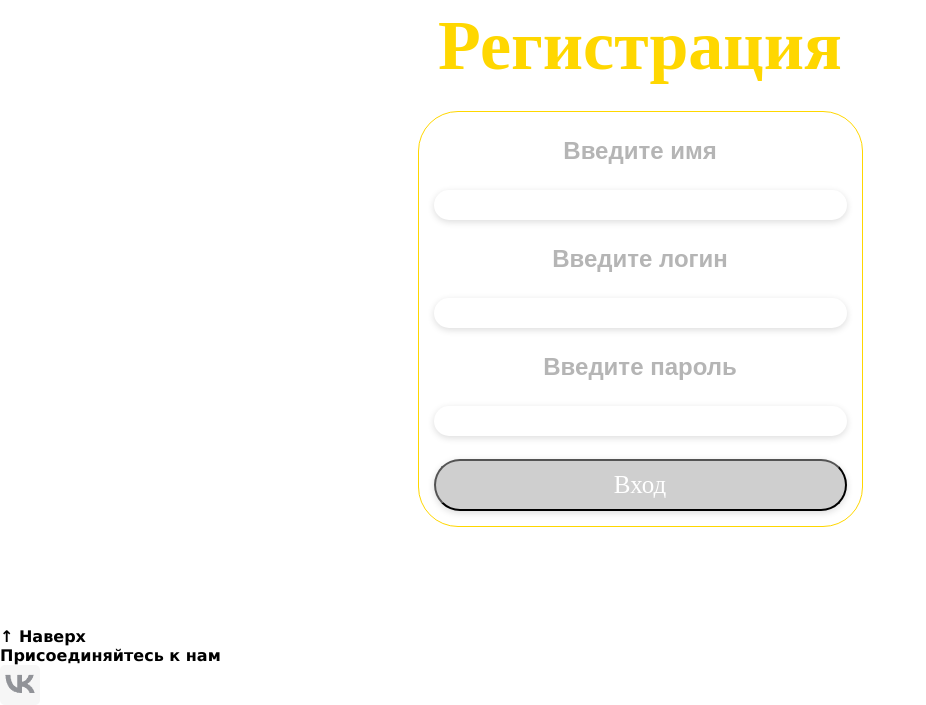
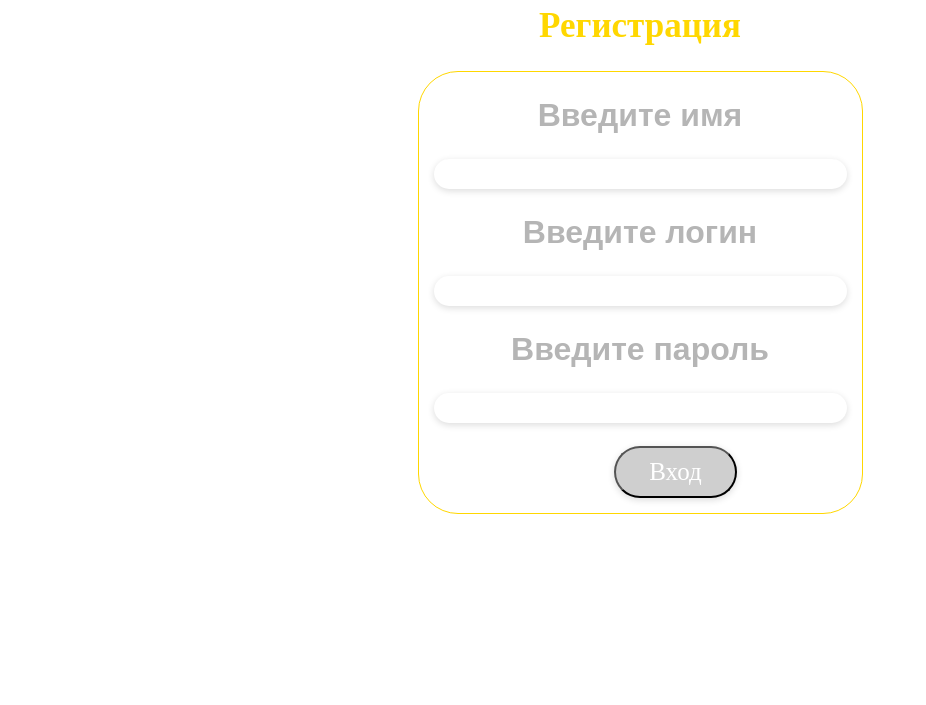
Before and after one commit to pashafen07/pashafen07.github.io, a plain HTML site: page pages/Authorization/index.html in a window 1280 px wide. Shown: the part 94-799 px from the top of the page, without its empty margins (0-926 px from the left). Drawn offline with nearby package versions, Linux system fonts and the light colour scheme.

Commit message:
Update index.html

```diff
--- a/pages/Authorization/index.html
+++ b/pages/Authorization/index.html
@@ -8,47 +8,29 @@
 	<body>
 		<header class="header">
 			<div class="header-container">
-				<div class="header-logo">
-					<a href="https://pashafen07.github.io" class="logo-link">
+					<a class="logo-link" href="C:\Users\Elena\Desktop\утиль\Project1\index.html">
 						<img src="img/logo.png"></img>
-						<span class="logo-text"><font face="Arial black">Good Food</font></span>
+						<span class="logo-text"><font class="logo-name" face="Arial black">Good Food</font></span>
 					</a>
-				</div>
 			</div>
 		</header>
 		<main class="main">
 			<div class="main-container">
 				<div class="main-title">
-					<h1><font face="Arial black">Регистрация</font></h1>
+					<h2 class="main-title"><font face="Arial black">Регистрация</font></h2>
 				</div>
-				<section class="card-section">
+				<div class="card-section">
 					<div class="main-card">
 						<h1 class="card-text"><font face="Arial">Введите имя</font></h1>
-						<input class="card-input" type="text"></input>
+						<input class="card-input input-focus" type="text"></input>
 						<h1 class="card-text"><font face="Arial">Введите логин</font></h1>
-						<input class="card-input" type="login"></input>
+						<input class="card-input input-focus" type="login"></input>
 						<h1 class="card-text"><font face="Arial">Введите пароль</font></h1>
-						<input class="card-input" type="password"></input>
-						<a href="https://pashafen07.github.io"><button class="card-button">Вход</button></a>
+						<input class="card-input input-focus" type="password"></input>
+						<a class="card-link" href="C:\Users\Elena\Desktop\утиль\Project1\index.html"><button class="card-button">Вход</button></a>
 					</div>
-				</section>
+				</div>
 			</div>
 		</main>
-		<footer class="footer">
-			<div class="footer-container">
-				<h4 class="navigation"><font class="navigation-text" face="Verdana">↑ Наверх</font></h4>
-				<h4 class="footer-text"><font face="Verdana">Присоединяйтесь к нам</font></h4>
-				<ul class="footer-web-list">
-					<li class="web-item"><a href="https://vk.com"><img src="img/vk.png"></img></a></li>
-					<li class="web-item"><a href="https://telegram.org"><img src="img/tg.png"></img></a></li>
-				</ul>
-				<h4 class="footer-text"><font face="Verdana">© 2022, ООО «Good Food», официальный сайт</font></h4>
-			</div>
-		</footer>
-		<script type="text/javascript">
-			$('.navigation').click(function() {
-			$('body,html').animate({scrollTop:0},800);
-			});
-		</script>
 	</body>
 </html>
```
